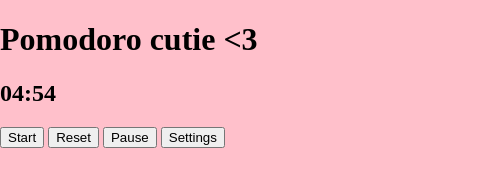
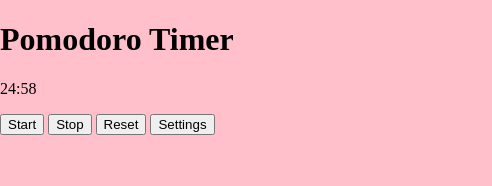
Before and after one commit to riada-zotiny/app_pomodoro, an Electron app: page index.html in a window 492 px wide. Both pictures are taken after a click on the button "Start". Shown: the top 186 px of the page. Drawn offline with Linux system fonts and the light colour scheme.

Commit message:
first version of pomodoro timer, without settings

```diff
--- a/index.html
+++ b/index.html
@@ -8,13 +8,14 @@
 
   <body>
     <div class="pomodoro">
-       <h1>Pomodoro cutie &lt;3</h1>
-       <h2><div id="timer">100</div></h2>
-       <button id="start">Start</button>
-       <button id="reset">Reset</button>
-       <button id="pause">Pause</button>
-       <button id="settings">Settings</button>
-
+        <h1 class="title">Pomodoro Timer</h1>
+        <p class="timer" id="timer">25:00</p>
+        <div class="button-wrapper">
+            <button id="start">Start</button>
+            <button id="stop">Stop</button>
+            <button id="reset">Reset</button>
+            <button id="settings">Settings</button>
+        </div>
     </div>
     <script src="script.js"></script>
   </body>
--- a/script.js
+++ b/script.js
@@ -1,15 +1,42 @@
-const departMinutes = 5;
-let temps = departMinutes * 60;
+const startEl = document.getElementById("start");
+const stopEl = document.getElementById("stop");
+const resetEl = document.getElementById("reset");
+const timerEl = document.getElementById("timer");
 
-const timerElement = document.getElementById("timer");
+let interval;
+let timeLeft = 1500;
 
-setInterval(() => {
-  let minutes = parseInt(temps / 60, 10);
-  let secondes = parseInt(temps % 60, 10);
+function updateTimer() {
+  let minutes = Math.floor(timeLeft / 60);
+  let seconds = timeLeft % 60;
+  let formattedTime = `${minutes.toString().padStart(2, "0")}:${seconds
+    .toString()
+    .padStart(2, "0")}`;
 
-  minutes = minutes < 10 ? "0" + minutes : minutes;
-  secondes = secondes < 10 ? "0" + secondes : secondes;
+  timerEl.innerHTML = formattedTime;
+}
 
-  timerElement.innerText = `${minutes}:${secondes}`;
-  temps = temps <= 0 ? 0 : temps - 1;
-}, 1000);
+function startTimer() {
+  interval = setInterval(() => {
+    timeLeft--;
+    updateTimer();
+    if (timeLeft === 0) {
+      clearInterval(interval);
+      alert("Time's up!");
+      timeLeft = 1500;
+      updateTimer();
+    }
+  }, 1000);
+}
+function stopTimer() {
+  clearInterval(interval);
+}
+function resetTimer() {
+  clearInterval(interval);
+  timeLeft = 1500;
+  updateTimer();
+}
+
+startEl.addEventListener("click", startTimer);
+stopEl.addEventListener("click", stopTimer);
+resetEl.addEventListener("click", resetTimer);
```
